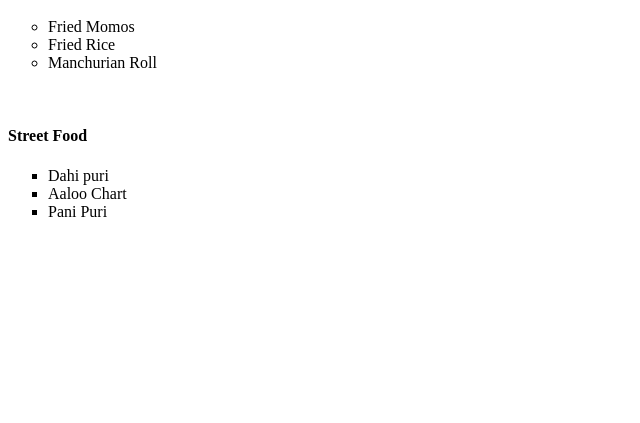
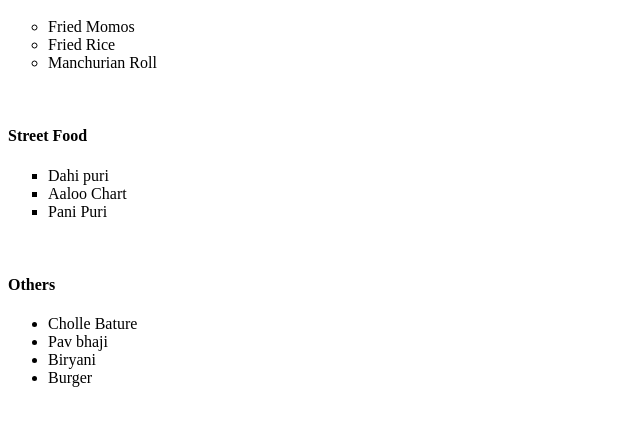
Before and after one commit to Gayatripatil1908/favourites, a plain HTML site: page index.html in a window 1280 px wide. Shown: the part 377-800 px from the top of the page, without its empty margins (0-640 px from the left). Drawn offline with Linux system fonts and the light colour scheme.

Commit message:
others added

```diff
--- a/index.html
+++ b/index.html
@@ -33,5 +33,12 @@
         <li>Aaloo Chart</li>
         <li>Pani Puri</li>
     </ul><br>
+    <h4>Others</h4>
+    <ul type="disc">
+        <li>Cholle Bature</li>
+        <li>Pav bhaji</li>
+        <li>Biryani</li>
+        <li>Burger</li>
+    </ul>
 </body>
 </html>
```
